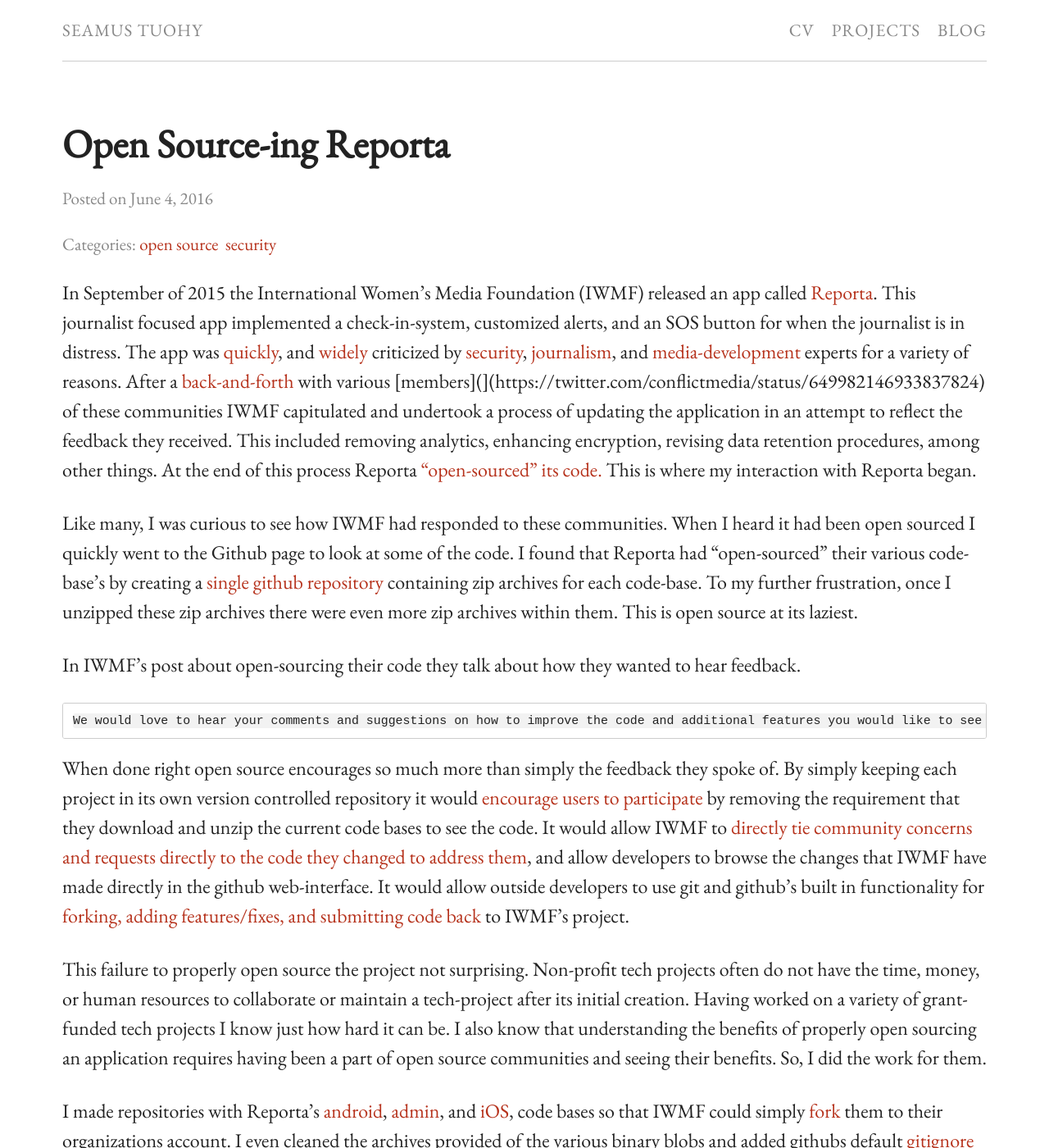
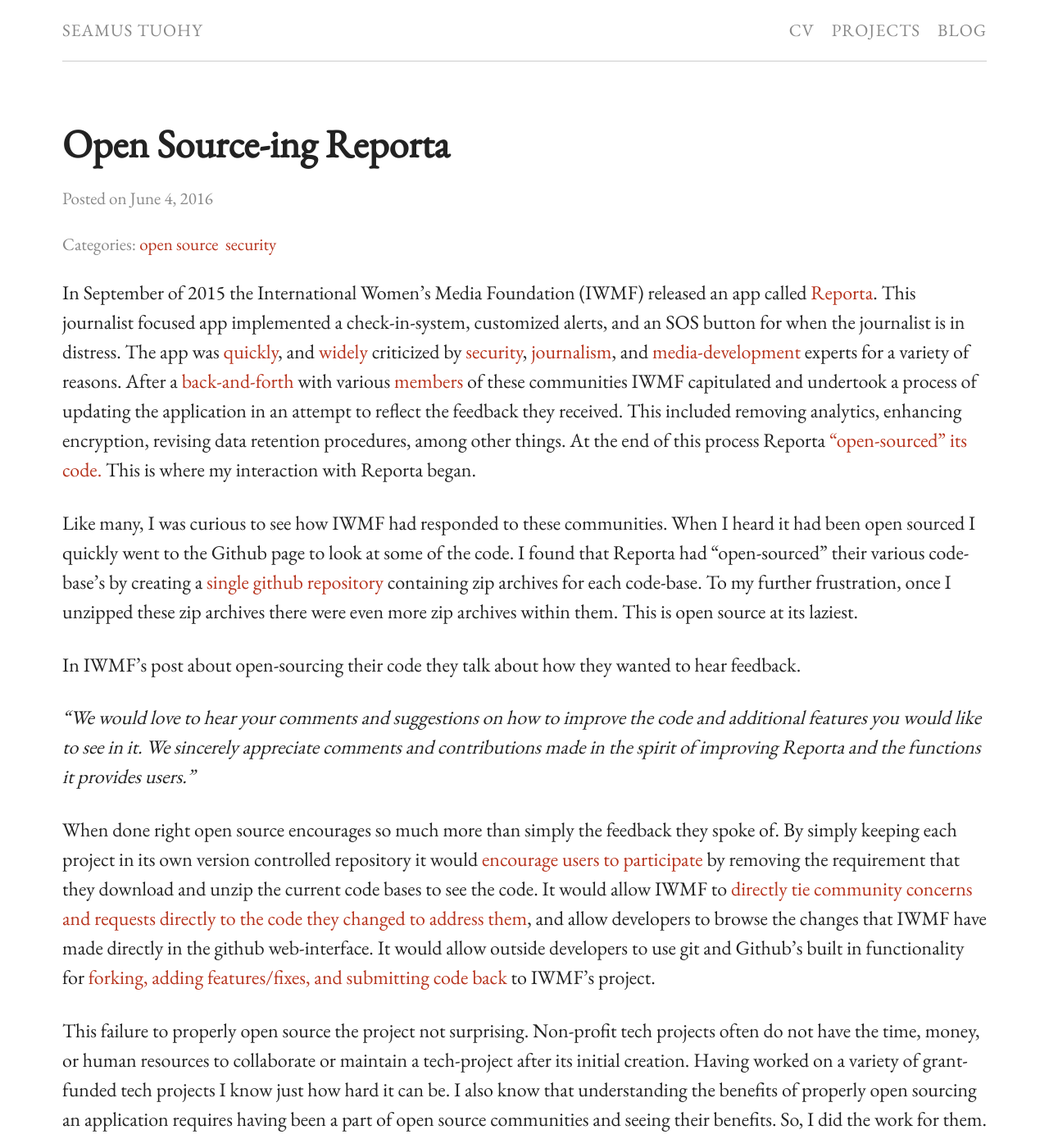
Before and after one commit to seamustuohy/seamustuohy.github.io, a Jekyll site: the page built from _posts/2016-06-04-Open-Source-ing-Reporta.md, in a window 1280 px wide and 1400 px high. Shown: the whole window at 82% size. Built offline with Jekyll 4.4.1, drawn with Linux system fonts in a browser that asks for light colours; some of the changed text lies outside the part shown.

Commit message:
Cleaned reporta post

````diff
--- a/_posts/2016-06-04-Open-Source-ing-Reporta.md
+++ b/_posts/2016-06-04-Open-Source-ing-Reporta.md
@@ -5,21 +5,19 @@
 categories: [open source, security]
 ---
 
-In September of 2015 the International Women’s Media Foundation (IWMF) released an app called [Reporta](https://www.reporta.org/). This journalist focused app implemented a check-in-system, customized alerts, and an SOS button for when the journalist is in distress. The app was [quickly](http://motherboard.vice.com/read/this-new-secure-app-for-journalists-may-not-be-secure-at-all), and [widely](http://www.huffingtonpost.com/entry/reporta-journalism-safety-security_us_56151c22e4b0fad1591a1ebb) criticized by [security](https://twitter.com/theodorosc/status/651102085677719552), [journalism](https://twitter.com/CPJTechnology/status/655138267382190080), and [media-development](https://twitter.com/menacommittee/status/650731692458700800) experts for a variety of reasons. After a [back-and-forth](https://ijnet.org/en/blog/iwmf-responds-security-concerns-about-new-app-reporta) with various [members](](https://twitter.com/conflictmedia/status/649982146933837824) of these communities IWMF capitulated and undertook a process of updating the application in an attempt to reflect the feedback they received. This included removing analytics, enhancing encryption, revising data retention procedures, among other things. At the end of this process Reporta ["open-sourced" its code.](https://www.reporta.org/en/news/iwmf-to-make-reporta-open-source/) This is where my interaction with Reporta began.
+In September of 2015 the International Women’s Media Foundation (IWMF) released an app called [Reporta](https://www.reporta.org/). This journalist focused app implemented a check-in-system, customized alerts, and an SOS button for when the journalist is in distress. The app was [quickly](http://motherboard.vice.com/read/this-new-secure-app-for-journalists-may-not-be-secure-at-all), and [widely](http://www.huffingtonpost.com/entry/reporta-journalism-safety-security_us_56151c22e4b0fad1591a1ebb) criticized by [security](https://twitter.com/theodorosc/status/651102085677719552), [journalism](https://twitter.com/CPJTechnology/status/655138267382190080), and [media-development](https://twitter.com/menacommittee/status/650731692458700800) experts for a variety of reasons. After a [back-and-forth](https://ijnet.org/en/blog/iwmf-responds-security-concerns-about-new-app-reporta) with various [members](https://twitter.com/conflictmedia/status/649982146933837824) of these communities IWMF capitulated and undertook a process of updating the application in an attempt to reflect the feedback they received. This included removing analytics, enhancing encryption, revising data retention procedures, among other things. At the end of this process Reporta ["open-sourced" its code.](https://www.reporta.org/en/news/iwmf-to-make-reporta-open-source/) This is where my interaction with Reporta began.
 
 Like many, I was curious to see how IWMF had responded to these communities. When I heard it had been open sourced I quickly went to the Github page to look at some of the code. I found that Reporta had "open-sourced" their various code-base's by creating a [single github repository](https://github.com/ReportaIWMF/Reporta-apps-and-backend-db) containing zip archives for each code-base. To my further frustration, once I unzipped these zip archives there were even more zip archives within them. This is open source at its laziest.
 
 In IWMF's post about open-sourcing their code they talk about how they wanted to hear feedback.
 
-```
-We would love to hear your comments and suggestions on how to improve the code and additional features you would like to see in it.  We sincerely appreciate comments and contributions made in the spirit of improving Reporta and the functions it provides users.
-```
+*"We would love to hear your comments and suggestions on how to improve the code and additional features you would like to see in it.  We sincerely appreciate comments and contributions made in the spirit of improving Reporta and the functions it provides users."*
 
-When done right open source encourages so much more than simply the feedback they spoke of. By simply keeping each project in its own version controlled repository it would [encourage users to participate](http://producingoss.com/en/getting-started.html#vc-and-bug-tracker-access) by removing the requirement that they download and unzip the current code bases to see the code. It would allow IWMF to [directly tie community concerns and requests directly to the code they changed to address them](https://github.com/blog/957-introducing-issue-mentions), and allow developers to browse the changes that IWMF have made directly in the github web-interface. It would allow outside developers to use git and github's built in functionality for [forking, adding features/fixes, and submitting code back](https://guides.github.com/introduction/flow/) to IWMF's project.
+When done right open source encourages so much more than simply the feedback they spoke of. By simply keeping each project in its own version controlled repository it would [encourage users to participate](http://producingoss.com/en/getting-started.html#vc-and-bug-tracker-access) by removing the requirement that they download and unzip the current code bases to see the code. It would allow IWMF to [directly tie community concerns and requests directly to the code they changed to address them](https://github.com/blog/957-introducing-issue-mentions), and allow developers to browse the changes that IWMF have made directly in the github web-interface. It would allow outside developers to use git and Github's built in functionality for [forking, adding features/fixes, and submitting code back](https://guides.github.com/introduction/flow/) to IWMF's project.
 
 This failure to properly open source the project not surprising. Non-profit tech projects often do not have the time, money, or human resources to collaborate or maintain a tech-project after its initial creation. Having worked on a variety of grant-funded tech projects I know just how hard it can be. I also know that understanding the benefits of properly open sourcing an application requires having been a part of open source communities and seeing their benefits. So, I did the work for them.
 
-I made repositories with Reporta's [android](https://github.com/elationfoundation/Reporta-Android), [admin](https://github.com/elationfoundation/Reporta-backend), and [iOS](https://github.com/elationfoundation/Reporta-iOS), code bases so that IWMF could simply [fork](https://guides.github.com/activities/forking/) them to their organizations account. I even cleaned the  archives provided of the various binary blobs and added githubs default [gitignore files](https://help.github.com/articles/ignoring-files/) so that your repositories would automatically filter out some of the well known binary and compiled files that might sneak in if they continued development.  All they had to do is to visit the links I provided them and click the fork button on the top right of their screen. Once they had forked the repositories they could change the names, titles, url's, README's etc. however they wished and it would make the code immediately available to the public from their organizations page.
+I made repositories with Reporta's [android](https://github.com/elationfoundation/Reporta-Android), [admin](https://github.com/elationfoundation/Reporta-backend), and [iOS](https://github.com/elationfoundation/Reporta-iOS), code bases so that IWMF could simply [fork](https://guides.github.com/activities/forking/) them to their organizations account. I even cleaned the  archives provided of the various binary blobs and added Githubs default [gitignore files](https://help.github.com/articles/ignoring-files/) so that your repositories would automatically filter out some of the well known binary and compiled files that might sneak in if they continued development.  All they had to do is to visit the links I provided them and click the fork button on the top right of their screen. Once they had forked the repositories they could change the names, titles, url's, README's etc. however they wished and it would make the code immediately available to the public from their organizations page.
 
 [I submitted an issue](https://github.com/ReportaIWMF/Reporta-apps-and-backend-db/issues/2) seven days after the application was open sourced providing these links and some polite guidance on how to use them. Five days later they let me know they would move ahead with forking the repositories. Five months later I wrote this blog-post still waiting for them to take any action.
 
````
